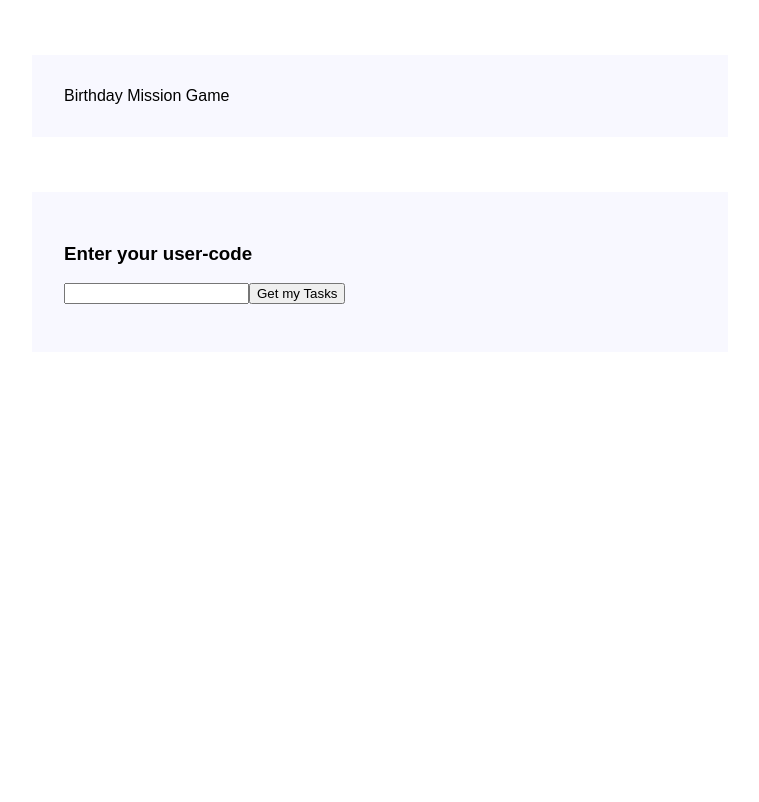
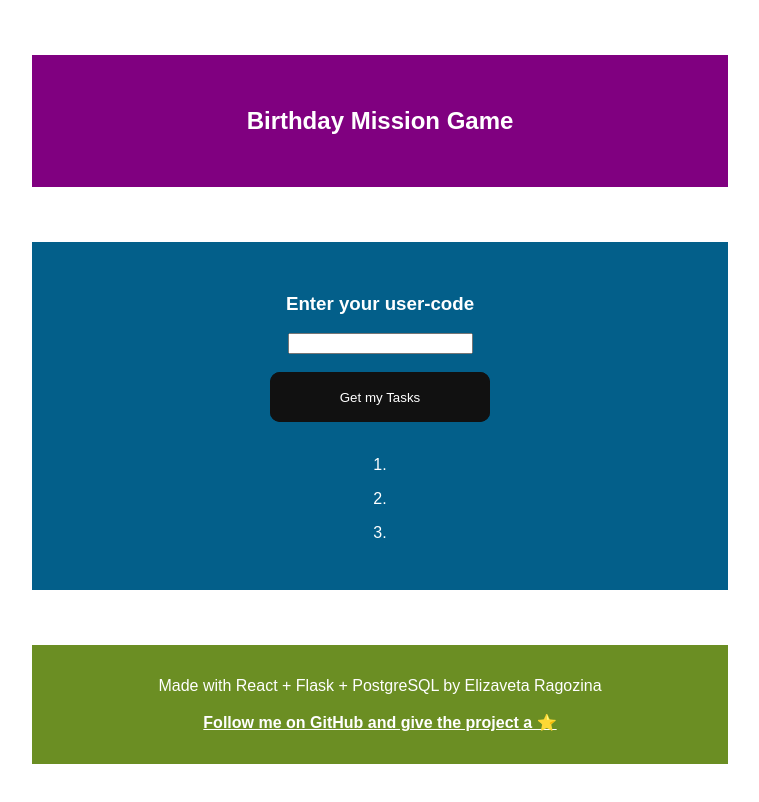
Before and after one commit to elizavetaRa/Python-party-mission, a React app: page / in a window 1280 px wide. Shown: the top 802 px of the page, without its empty margins (260-1019 px from the left). Built offline with nearby package versions, Linux system fonts and the light colour scheme.

Commit message:
some styles

```diff
--- a/src/App/App.jsx
+++ b/src/App/App.jsx
@@ -1,32 +1,34 @@
-import React, { useState, useEffect, useRef } from 'react';
-import axios from 'axios';
-import './App.scss';
+import React, { useState, useEffect, useRef } from "react";
+import axios from "axios";
+import "./App.scss";
 
 const App = () => {
-
-  const [tasks, setTasks] = useState([])
+  const [tasks, setTasks] = useState([]);
   const nameRef = useRef(null);
 
   const handleGetTasks = () => {
-
-    if (nameRef.current && nameRef.current.value && nameRef.current.value !== '') {
-
-      const name = nameRef.current.value.replace(/\s+/g, '')
-      axios.get(encodeURI(`/api/fetchUserTasks?name=${name}`))
-      .then(result => {
-        console.log(result.data.data)
-        if (result.data.success) {setTasks(result.data.data)
-          localStorage.setItem('name', nameRef.current.value);
-        }
-      }).catch(err=> console.log(err))
+    if (
+      nameRef.current &&
+      nameRef.current.value &&
+      nameRef.current.value !== ""
+    ) {
+      const name = nameRef.current.value.replace(/\s+/g, "");
+      axios
+        .get(encodeURI(`/api/fetchUserTasks?name=${name}`))
+        .then((result) => {
+          console.log(result.data.data);
+          if (result.data.success) {
+            setTasks(result.data.data);
+            localStorage.setItem("name", nameRef.current.value);
+          }
+        })
+        .catch((err) => console.log(err));
     }
-
-  }
-
+  };
 
   useEffect(() => {
-    localStorage.getItem("name")&&handleGetTasks();
-  }, [])
+    localStorage.getItem("name") && handleGetTasks();
+  }, []);
 
   /*const [users, setUsers] = useState([])
 
@@ -50,23 +52,27 @@ const App = () => {
 
   return (
     <main>
-
-
-
-      <section>
-        Birthday Mission Game
+      <section className="header-section">
+        <h2>Birthday Mission Game</h2>
       </section>
 
-      <section>
+      <section className="task-section">
         <h3>Enter your user-code</h3>
 
         <div>
-          <input type="text" ref={nameRef} defaultValue={localStorage.getItem('name') || ''}/>
-          <button onClick={handleGetTasks}>Get my Tasks</button>
+          <input
+            type="text"
+            ref={nameRef}
+            defaultValue={localStorage.getItem("name") || ""}
+          />
         </div>
+        <br></br>
 
-
-     {/**  <div>
+        <button className="glow-on-hover" onClick={handleGetTasks}>
+          Get my Tasks
+        </button>
+        <br></br>
+        {/**  <div>
           <input type="text" ref={nameRef}/>
           <button onClick={handleAdd}>Add</button>
         </div>
@@ -79,13 +85,30 @@ const App = () => {
 
         } */}
 
-      <p>{tasks?.task1}</p>
-      <p>{tasks?.task2}</p>
-      <p>{tasks?.task3}</p>
+        <div>
+          <ol>
+            <li>
+              <p>{tasks?.task1}</p>
+            </li>
+            <li>
+              <p>{tasks?.task2}</p>
+            </li>
+            <li>
+              <p>{tasks?.task3}</p>
+            </li>
+          </ol>
+        </div>
       </section>
 
+      <section className="footer-section">
+        <div>Made with React + Flask + PostgreSQL by Elizaveta Ragozina</div>
+        <br></br>
+        <a href="https://github.com/elizavetaRa/Python-party-mission">
+          Follow me on GitHub and give the project a ⭐
+        </a>
+      </section>
     </main>
-  )
-}
+  );
+};
 
 export default App;
--- a/src/App/App.scss
+++ b/src/App/App.scss
@@ -1,18 +1,100 @@
 main {
+  section {
+    background-color: ghostwhite;
+    width: 50%;
+    margin: 55px auto;
+    padding: 32px;
 
-    a {
-        position: fixed;
-        top: 16px;
-        left: 16px;
-    }
+    font-family: Arial, Helvetica, sans-serif;
+    display: flex;
+    justify-content: center;
+    flex-direction: column;
+    align-items: center;
+    color: white;
+  }
 
-    section {
-        background-color: ghostwhite;
-        width: 50%;
-        margin: 55px auto;
-        padding: 32px;
+  .header-section {
+    background-color: purple;
+  }
 
-        font-family: Arial, Helvetica, sans-serif;
-    }
+  .task-section {
+    background-color: rgb(3, 95, 138);
+  }
 
+  .footer-section {
+    background-color: olivedrab;
+  }
+
+  a:link {
+      color: white;
+      font-weight: 600;
+  }
+
+  a:visited {
+      color: whitesmoke;
+
+  }
+
+  button {
+      padding: 16px;
+
+  }
+
+  .glow-on-hover {
+    width: 220px;
+    height: 50px;
+    border: none;
+    outline: none;
+    color: #fff;
+    background: #111;
+    cursor: pointer;
+    position: relative;
+    z-index: 0;
+    border-radius: 10px;
 }
+
+.glow-on-hover:before {
+    content: '';
+    background: linear-gradient(45deg, #ff0000, #ff7300, #fffb00, #48ff00, #00ffd5, #002bff, #7a00ff, #ff00c8, #ff0000);
+    position: absolute;
+    top: -2px;
+    left:-2px;
+    background-size: 400%;
+    z-index: -1;
+    filter: blur(5px);
+    width: calc(100% + 4px);
+    height: calc(100% + 4px);
+    animation: glowing 20s linear infinite;
+    opacity: 0;
+    transition: opacity .3s ease-in-out;
+    border-radius: 10px;
+}
+
+
+
+.glow-on-hover:active:after {
+    background: transparent;
+}
+
+.glow-on-hover:hover:before {
+    opacity: 1;
+}
+
+.glow-on-hover:after {
+    z-index: -1;
+    content: '';
+    position: absolute;
+    width: 100%;
+    height: 100%;
+    background: #111;
+    left: 0;
+    top: 0;
+    border-radius: 10px;
+}
+
+@keyframes glowing {
+    0% { background-position: 0 0; }
+    50% { background-position: 400% 0; }
+    100% { background-position: 0 0; }
+}
+}
```
Also changed, not shown: 1 other file (tests, documents, lock files or other folders).
